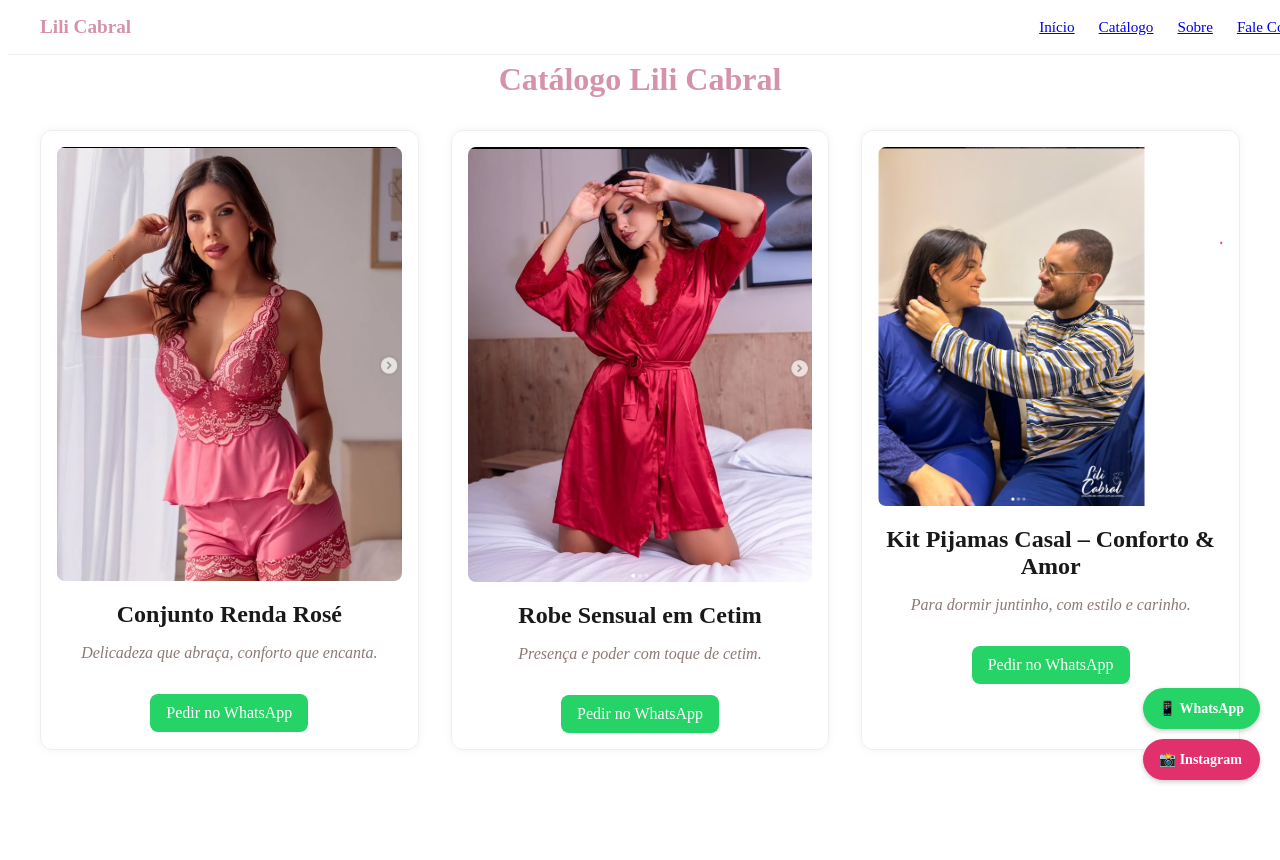
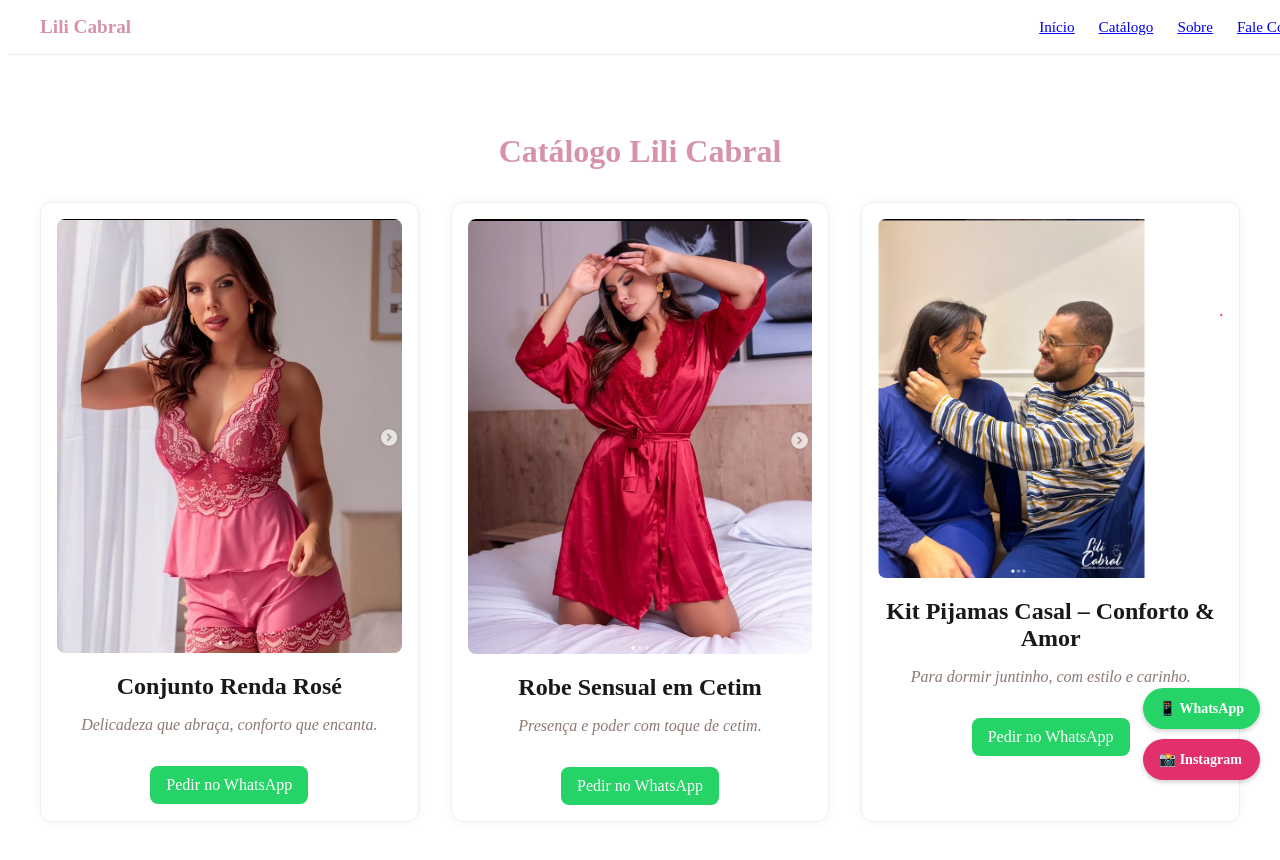
Before and after one commit to adaltoncabral/site-lili-cabral, a Next.js app: page /catalogo in a window 1280 px wide. Before the commit the page ends 800 px from the top, so only its background shows below. Built offline with nearby package versions, Linux system fonts and the light colour scheme.

Commit message:
Update catalogo.js

```diff
--- a/pages/catalogo.js
+++ b/pages/catalogo.js
@@ -29,13 +29,15 @@ const produtos = [
 export default function Catalogo() {
   return (
     <>
-      <Header />
       <Head>
-      <Analytics />
         <title>Catálogo de Produtos – Lili Cabral</title>
         <meta name="description" content="Conheça nossas peças exclusivas: pijamas femininos, conjuntos de lingerie e kits presenteáveis para mulheres e casais." />
       </Head>
-      <div style={{ padding: '2rem' }}>
+
+      <Analytics />
+      <Header />
+
+      <div style={{ padding: '2rem', marginTop: '80px' }}>
         <h1 style={{ textAlign: 'center', color: '#d693a8' }}>Catálogo Lili Cabral</h1>
         <div style={{
           display: 'grid',
@@ -72,6 +74,7 @@ export default function Catalogo() {
             </div>
           ))}
         </div>
+
         <style jsx>{`
           .floating-buttons {
             position: fixed;
@@ -99,6 +102,7 @@ export default function Catalogo() {
             background-color: #E1306C;
           }
         `}</style>
+
         <div className="floating-buttons">
           <a href="https://wa.me/5533984142006?text=Olá!%20Vim%20pelo%20site,%20quero%20saber%20mais%20sobre%20os%20produtos%20da%20Lili%20Cabral!" target="_blank" rel="noopener noreferrer">📱 WhatsApp</a>
           <a href="https://instagram.com/lili.cabral_" target="_blank" rel="noopener noreferrer" className="instagram">📸 Instagram</a>
```
